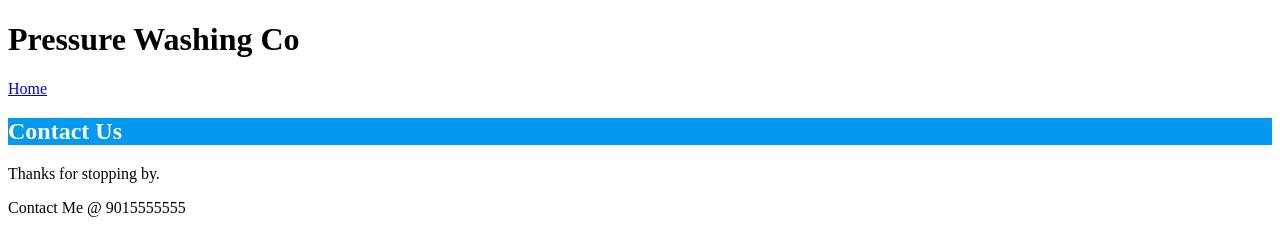
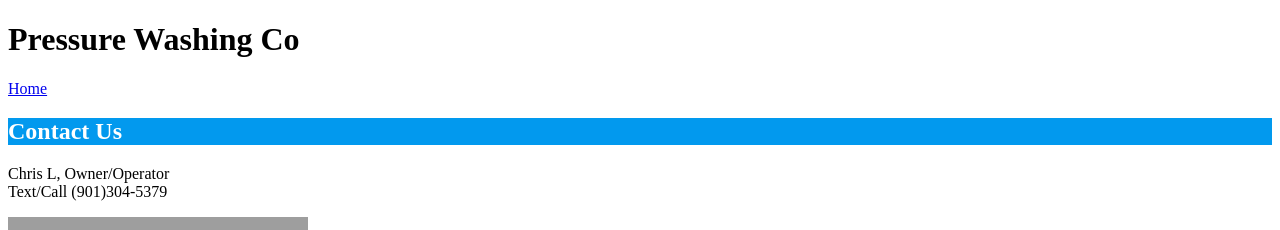
Before and after one commit to cel19892000/PressureWashingCo, a plain HTML site: page contact/index.html in a window 1280 px wide. Shown: the top 230 px of the page. Drawn offline with Linux system fonts and the light colour scheme; files that its build step writes are made by us from their sources; grey boxes are pictures that could not be loaded.

Commit message:
contact update

```diff
--- a/contact/index.html
+++ b/contact/index.html
@@ -12,9 +12,10 @@
 
     <h2>Contact Us</h2>
 
-    <p>Thanks for stopping by.</p>
-
-    <p>Contact Me @ 9015555555</p>
+    <p>
+        Chris L, Owner/Operator<br>
+        Text/Call (901)304-5379
+    </p>
 
     <img src="../VanLogo.png" width="300" height="300" alt="PWC Logo">
 
```
